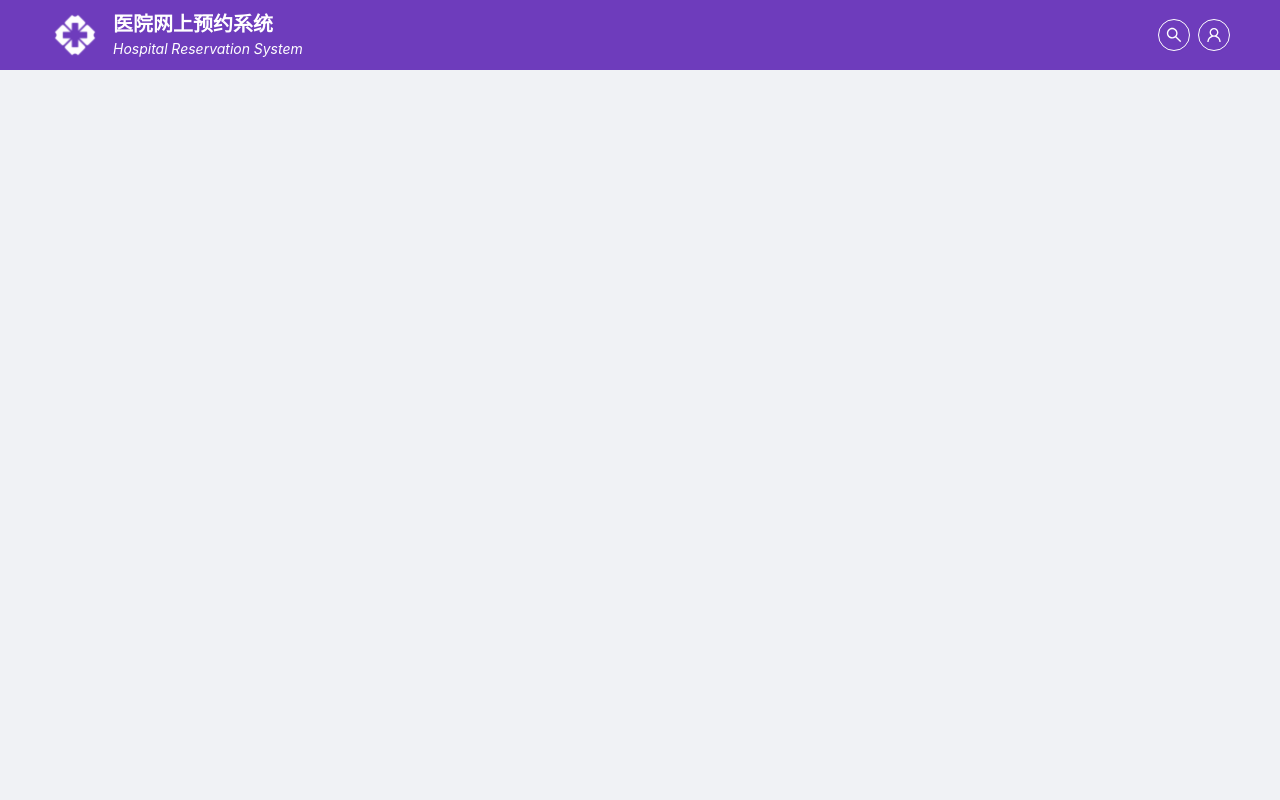
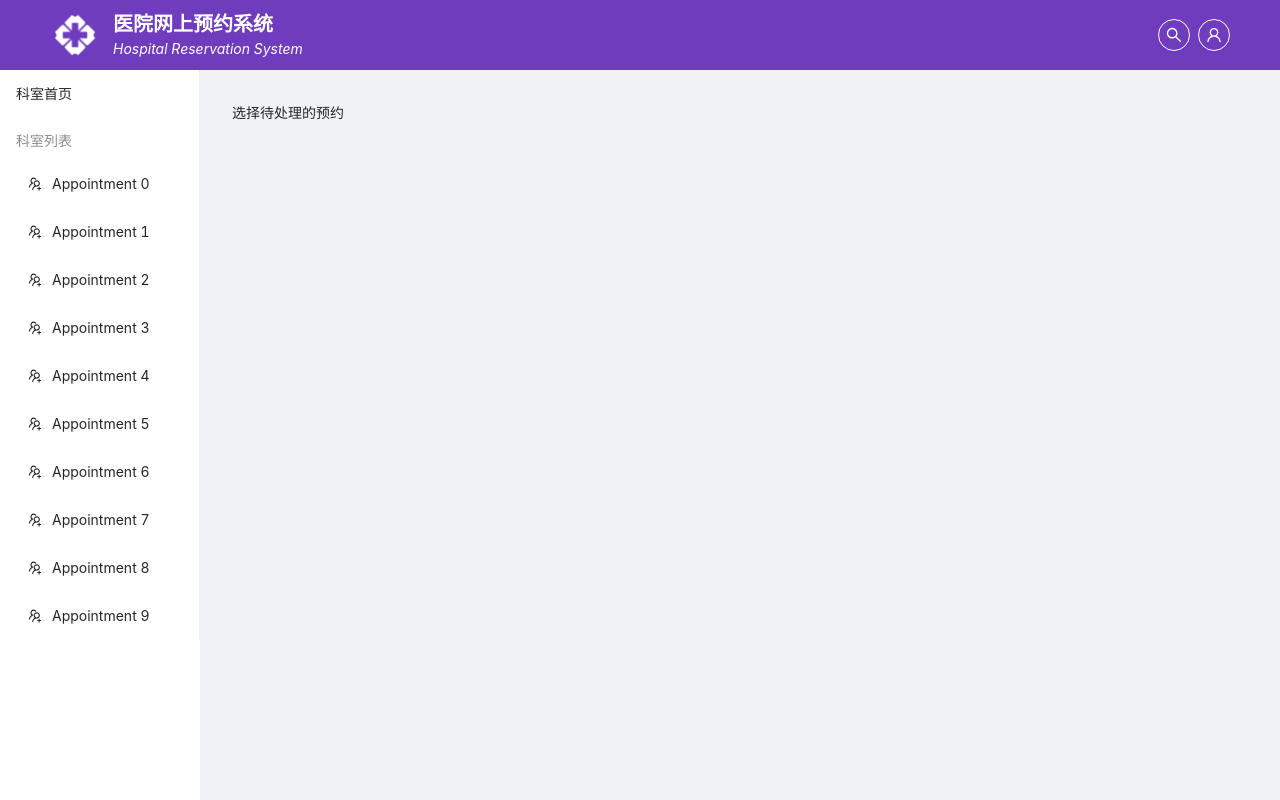
Before and after one commit to ZJU-SE-2022-G/hospital-web-app, a React (Vite) app: page /appointments in a window 1280 px wide. Built offline with nearby package versions, Linux system fonts and the light colour scheme.

Commit message:
feat: add appointment page

```diff
--- /dev/null
+++ b/src/pages/appointment/AppointListPage.tsx
@@ -0,0 +1,23 @@
+import React from 'react';
+import { MenuProps } from 'antd';
+import { UsergroupAddOutlined } from '@ant-design/icons';
+import MenuContentLayout from '../../layouts/MenuContentLayout';
+
+const AppointListPage: React.FC = () => {
+  const items: MenuProps['items'] = [
+    { key: 'index', label: '科室首页' },
+    {
+      type: 'group',
+      label: '科室列表',
+      children: [...new Array(10).keys()].map(index => ({
+        key: index,
+        label: `Appointment ${index}`,
+        icon: <UsergroupAddOutlined />,
+      })),
+    },
+  ];
+
+  return <MenuContentLayout route="/appointments" menuItems={items} />;
+};
+
+export default AppointListPage;
--- /dev/null
+++ b/src/pages/appointment/AppointmentInfo.tsx
@@ -0,0 +1,10 @@
+import React from 'react';
+import { useParams } from 'react-router-dom';
+
+const AppointmentInfo: React.FC = () => {
+  const { appointmentId } = useParams();
+
+  return <span>Content {appointmentId}</span>;
+};
+
+export default AppointmentInfo;
--- a/src/routes/index.tsx
+++ b/src/routes/index.tsx
@@ -5,7 +5,9 @@ import HomePage from '../pages/home/HomePage';
 import UserListPage from '../pages/users/UserListPage';
 import UserInfoPage from '../pages/users/UserInfoPage';
 import DepartmentListPage from '../pages/departments/DepartmentListPage';
+import AppointListPage  from '../pages/appointment/AppointListPage';
 import DepartmentInfo from '../pages/departments/DepartmentInfo';
+import AppointmentInfo from '../pages/appointment/AppointmentInfo';
 import DoctorListPage from '../pages/doctors/DoctorListPage';
 import DoctorInfo from '../pages/doctors/DoctorInfo';
 import IllnessListPage from '../pages/illnesses/IllnessListPage';
@@ -64,6 +66,14 @@ const Routes: React.FC = () =>
           ],
         },
         {
+          path: 'appointments',
+          element: <AppointListPage />,
+          children: [
+            { index: true, element: <span>选择待处理的预约</span> },
+            { path: ':appointmentId', element: <AppointmentInfo /> },
+          ],
+        },
+        {
           path: 'departments',
           element: <DepartmentListPage />,
           children: [
```
